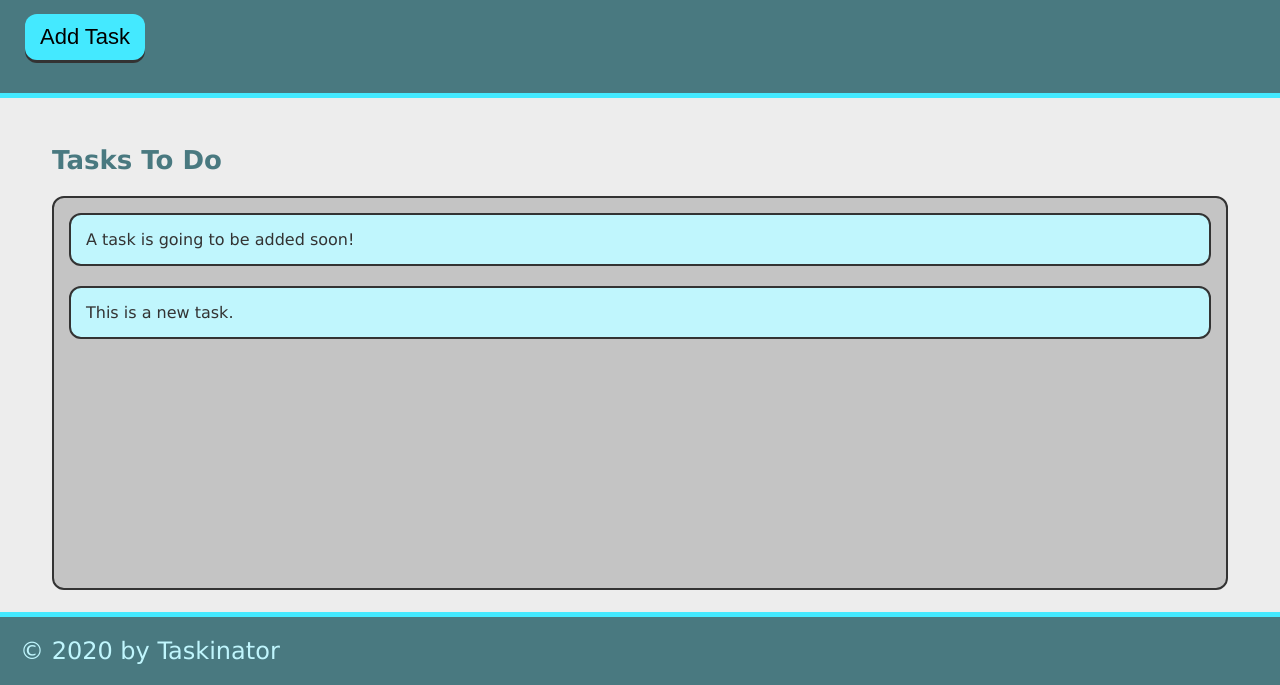
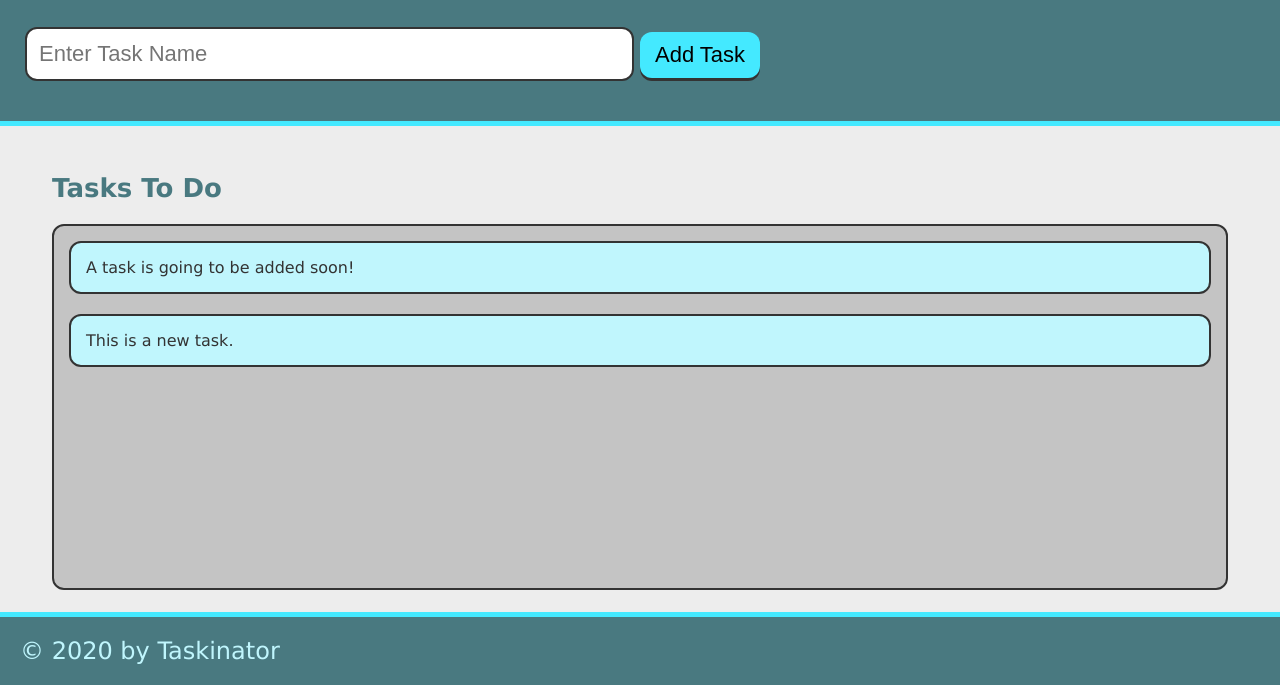
Before and after one commit to Chubbray/taskinator, a plain HTML site: page index.html in a window 1280 px wide. Shown: the part 115-800 px from the top of the page. Drawn offline with Linux system fonts and the light colour scheme.

Commit message:
added some html

```diff
--- a/index.html
+++ b/index.html
@@ -14,7 +14,14 @@
 <header>
     <h1 class="page-title">Taskinator</h1>
     <p>Click the button below to add a new task!</p>
-    <button class="btn" id="save-task">Add Task</button>
+    <form id="task-form">
+        <div class="form-group">
+            <input type="text" name="task-name" class="text-input" placeholder="Enter Task Name" />
+        </div>
+        <div class="form-group">
+          <button class="btn" id="save-task" type="submit">Add Task</button>
+        </div>
+    </form>
 </header>
 
 <main class="page-content">
```
